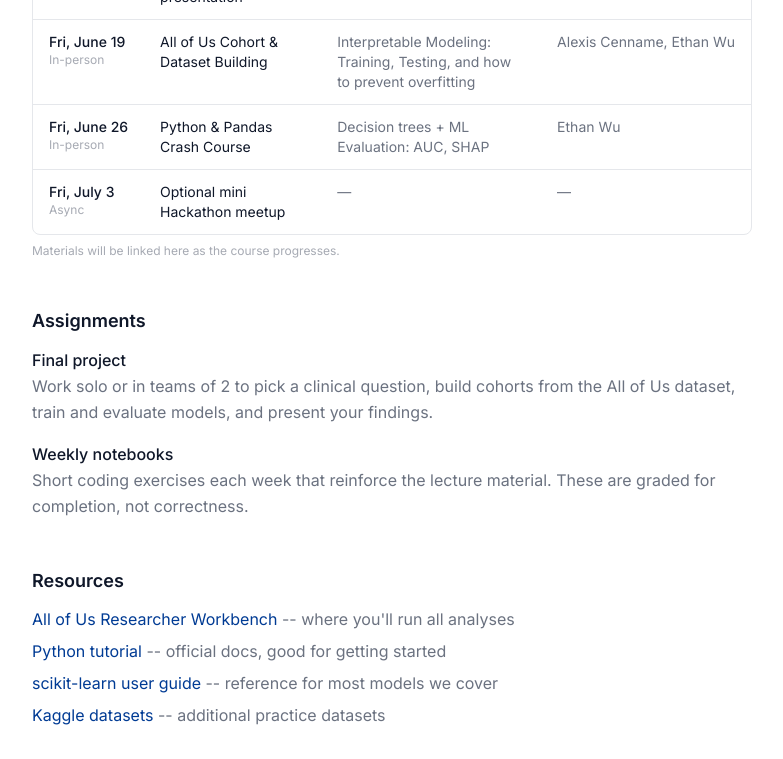
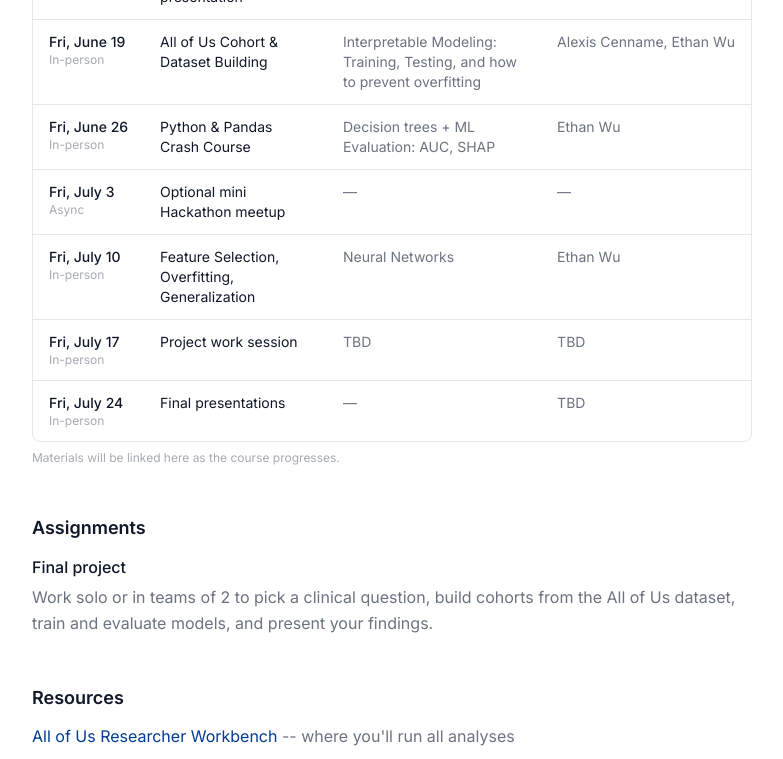
Before and after one commit to ethanwu2011/PittAIMS, a React (Vite) app: page /course in a window 1280 px wide. Shown: the part 713-1472 px from the top of the page, without its empty margins (248-1031 px from the left). Built offline with nearby package versions, Linux system fonts and the light colour scheme.

Commit message:
Update course to 8 sessions, add July 10/17/24, remove weekly notebooks

```diff
--- a/src/pages/Course.tsx
+++ b/src/pages/Course.tsx
@@ -44,6 +44,27 @@ const schedule: ScheduleRow[] = [
     theorySegment: "—",
     instructors: "—",
   },
+  {
+    date: "Fri, July 10",
+    format: "In-person",
+    mainFocus: "Feature Selection, Overfitting, Generalization",
+    theorySegment: "Neural Networks",
+    instructors: "Ethan Wu",
+  },
+  {
+    date: "Fri, July 17",
+    format: "In-person",
+    mainFocus: "Project work session",
+    theorySegment: "TBD",
+    instructors: "TBD",
+  },
+  {
+    date: "Fri, July 24",
+    format: "In-person",
+    mainFocus: "Final presentations",
+    theorySegment: "—",
+    instructors: "TBD",
+  },
 ];
 
 const Course: React.FC = () => {
@@ -64,7 +85,7 @@ const Course: React.FC = () => {
         <section className="mb-12">
           <h2 className="text-lg font-semibold text-foreground mb-3">Overview</h2>
           <p className="text-base text-muted-foreground leading-relaxed">
-            A five-week intensive course where you learn machine learning by doing it.
+            An eight-session summer course where you learn machine learning by doing it.
             Using the NIH All of Us research dataset, you'll go from project planning to
             building and evaluating models on real patient data. Each session pairs a
             hands-on focus (6:00–6:45) with a theory segment (6:45–7:30). The course
@@ -109,21 +130,12 @@ const Course: React.FC = () => {
         {/* Assignments */}
         <section className="mb-12">
           <h2 className="text-lg font-semibold text-foreground mb-3">Assignments</h2>
-          <div className="space-y-4 text-base text-muted-foreground leading-relaxed">
-            <div>
-              <p className="font-medium text-foreground">Final project</p>
-              <p>
-                Work solo or in teams of 2 to pick a clinical question, build cohorts from
-                the All of Us dataset, train and evaluate models, and present your findings.
-              </p>
-            </div>
-            <div>
-              <p className="font-medium text-foreground">Weekly notebooks</p>
-              <p>
-                Short coding exercises each week that reinforce the lecture material. These
-                are graded for completion, not correctness.
-              </p>
-            </div>
+          <div className="text-base text-muted-foreground leading-relaxed">
+            <p className="font-medium text-foreground mb-1">Final project</p>
+            <p>
+              Work solo or in teams of 2 to pick a clinical question, build cohorts from
+              the All of Us dataset, train and evaluate models, and present your findings.
+            </p>
           </div>
         </section>
 
--- a/src/pages/Index.tsx
+++ b/src/pages/Index.tsx
@@ -23,8 +23,8 @@ const Index: React.FC = () => {
           <h2 className="text-xl font-bold text-foreground mb-2">Applied ML in Medicine</h2>
           <p className="text-base text-muted-foreground leading-relaxed mb-4">
             A hands-on summer intensive where students learn machine learning using the NIH
-            All of Us research dataset. Five weeks of real analysis, real code, and a final
-            project on a clinical question you choose.
+            All of Us research dataset. Eight sessions of real analysis, real code, and a
+            final project on a clinical question you choose.
           </p>
           <Link
             to="/course"
```
